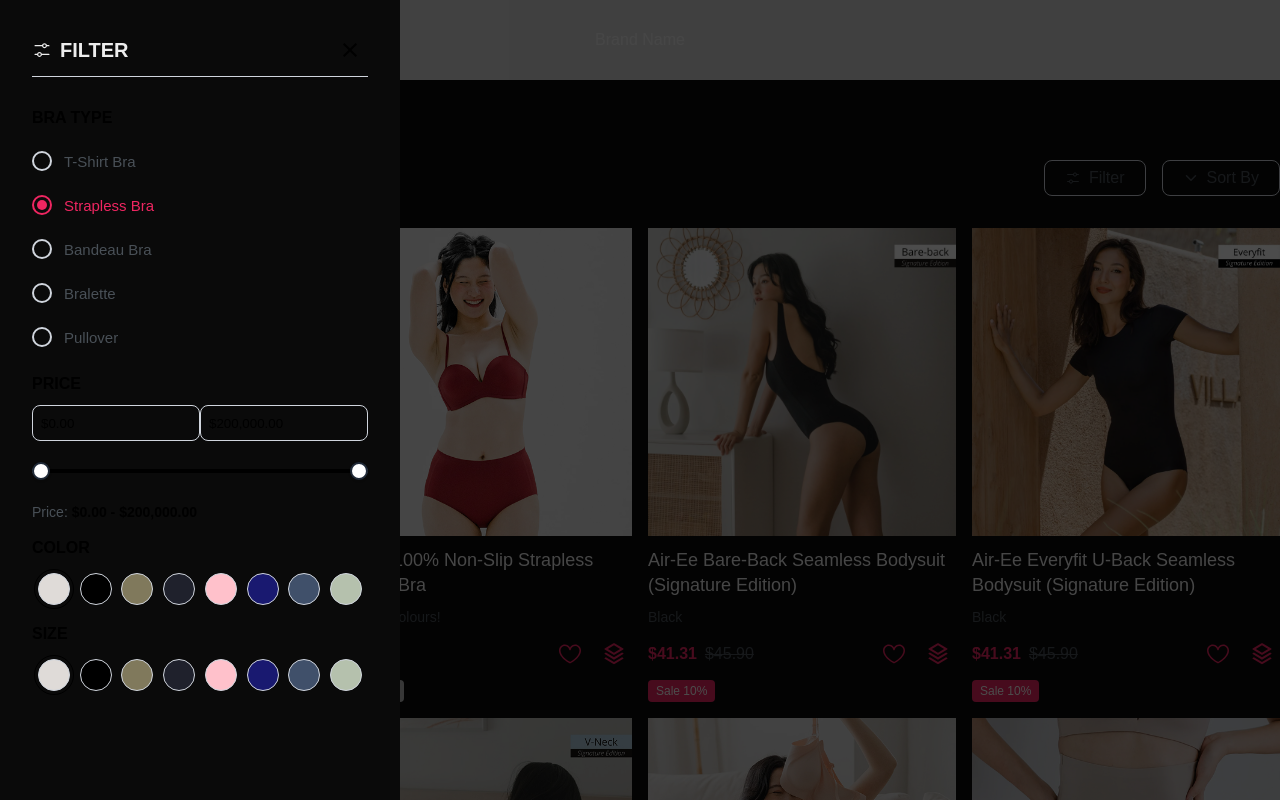
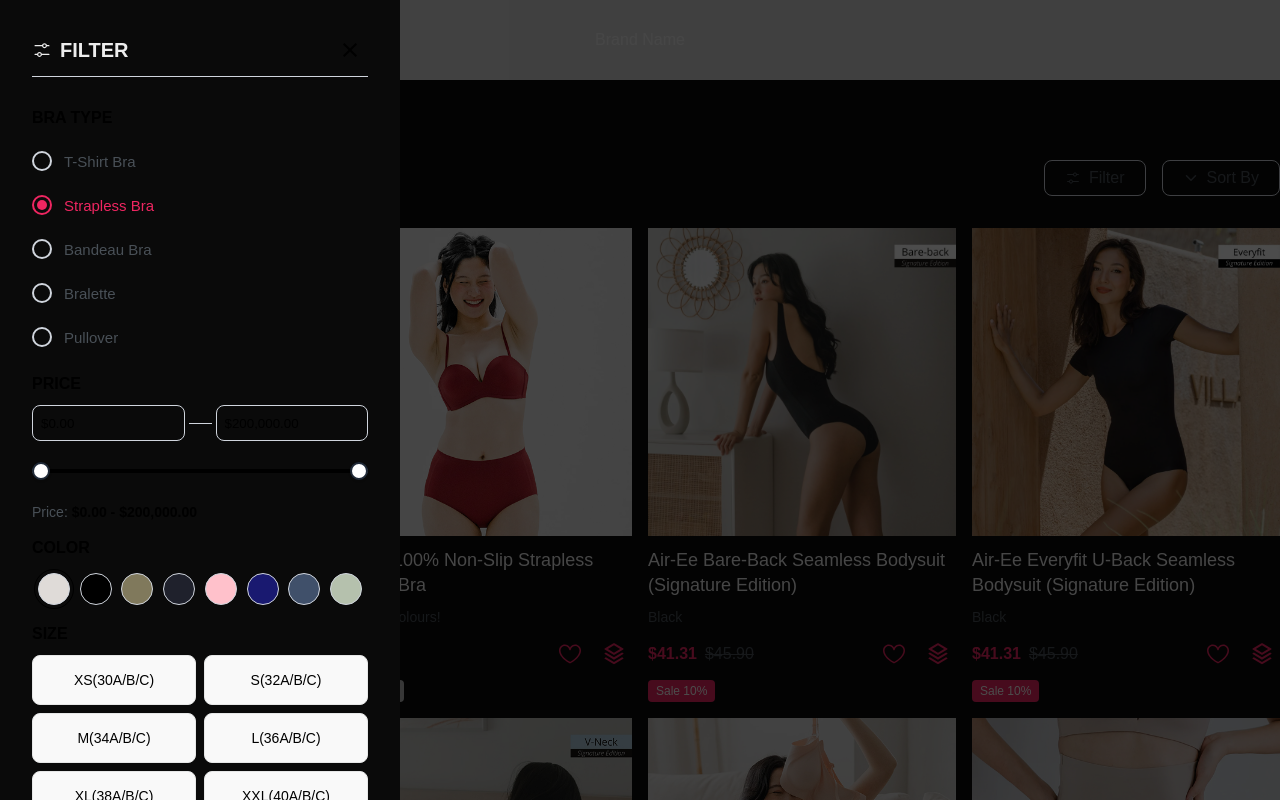
Before and after one commit to aljimsondev/imin-coding-test, a Next.js app: page / in a window 1280 px wide. Built offline with nearby package versions, Linux system fonts and the light colour scheme.

Commit message:
Chore | added filters

```diff
--- a/src/app/globals.css
+++ b/src/app/globals.css
@@ -9,8 +9,9 @@
   --primary: #000000;
   --secondary: #d9d9d9;
   --muted: #bababa;
-  --muted-foreground: #f0f0f0;
+  --muted-foreground: #f9f9f9;
   --border: #d0d5dd;
+  --border-foreground: #e6e7e7;
   --card: #ffffff;
 
   /*ACCENT COLORS*/
--- a/src/components/button/button.css
+++ b/src/components/button/button.css
@@ -8,6 +8,7 @@
   transition: 300ms;
   display: flex;
   align-items: center;
+  justify-content: center;
   gap: var(--gap);
 }
 
@@ -47,6 +48,12 @@
   }
 }
 
+.button-ghost {
+  background: var(--muted-foreground);
+  color: var(--text-primary);
+  border: 1px solid var(--border-foreground);
+}
+
 /* SIZES */
 
 .button-default {
--- a/src/components/button/index.tsx
+++ b/src/components/button/index.tsx
@@ -9,6 +9,7 @@ const buttonVariants = cva('button', {
       outline: 'button-outline',
       secondary: 'button-secondary',
       'outline-destructive': 'button-outline-destructive',
+      ghost: 'button-ghost',
     },
     size: {
       default: 'button-default',
@@ -30,7 +31,7 @@ function Button({
 }: React.ComponentProps<'button'> & VariantProps<typeof buttonVariants> & {}) {
   return (
     <button
-      className={buttonVariants({ size, variant, className })}
+      className={buttonVariants({ className, size, variant })}
       {...rest}
     />
   );
--- /dev/null
+++ b/src/components/filters/price-filter.css
@@ -0,0 +1,4 @@
+.price-input-separator {
+  max-width: 23px;
+  margin: 0 4px;
+}
--- /dev/null
+++ b/src/components/filters/price-filter.tsx
@@ -0,0 +1,55 @@
+import Input from '@/components/input/input';
+import RangeSlider from '@/components/input/range';
+import Separator from '@/components/separator';
+import Typography from '@/components/typography';
+import { currencyFormatter } from '@/lib/utils/currency-formatter';
+import { ChangeEvent, useState } from 'react';
+import './price-filter.css';
+
+// filter price component
+interface PriceFilterProps {
+  maxPriceRange: number;
+  minPriceRange: number;
+}
+export default function PriceFilter({
+  maxPriceRange,
+  minPriceRange,
+}: PriceFilterProps) {
+  const [startValue, setStartValue] = useState(minPriceRange);
+  const [endValue, setEndValue] = useState(maxPriceRange);
+
+  const handleInputChange = (e: ChangeEvent<HTMLInputElement>) => {
+    // handle input change here
+  };
+
+  return (
+    <div>
+      <div className="flex items-center">
+        <Input
+          value={currencyFormatter(startValue)}
+          onChange={handleInputChange}
+        />
+        <Separator className="price-input-separator" />
+        <Input
+          value={currencyFormatter(endValue)}
+          onChange={handleInputChange}
+        />
+      </div>
+      <RangeSlider
+        max={maxPriceRange}
+        min={minPriceRange}
+        onMaxValueChange={(val) => setEndValue(val)}
+        onMinValueChange={(val) => setStartValue(val)}
+      />
+
+      <div className="flex items-center">
+        <Typography variant="small" className="text-muted">
+          Price:{' '}
+          <strong className="text-muted font-bold text-primary">
+            {currencyFormatter(startValue)} - {currencyFormatter(endValue)}
+          </strong>
+        </Typography>
+      </div>
+    </div>
+  );
+}
--- /dev/null
+++ b/src/components/filters/size-filter.css
@@ -0,0 +1,10 @@
+.size-filter-wrapper {
+  display: grid;
+  position: relative;
+  grid-template-columns: repeat(2, 1fr);
+  gap: var(--gap);
+
+  & button {
+    padding: 24px;
+  }
+}
--- /dev/null
+++ b/src/components/filters/size-filter.tsx
@@ -0,0 +1,24 @@
+import Button from '@/components/button';
+import { sizeFilters } from '@/constants/filter';
+import './size-filter.css';
+
+function SizeFilter() {
+  return (
+    <div className="size-filter-wrapper">
+      {sizeFilters.map((filter) => {
+        return (
+          <Button
+            key={filter.id}
+            size="sm"
+            variant="ghost"
+            className="text-sm flex items-center justify-center"
+          >
+            {filter.size}
+          </Button>
+        );
+      })}
+    </div>
+  );
+}
+
+export default SizeFilter;
--- a/src/components/menu/filter.menu.tsx
+++ b/src/components/menu/filter.menu.tsx
@@ -1,16 +1,14 @@
 import ColorSelector from '@/components/button/color-sector';
 import IconButton from '@/components/button/icon.button';
-import Input from '@/components/input/input';
+import PriceFilter from '@/components/filters/price-filter';
+import SizeFilter from '@/components/filters/size-filter';
 import Radio from '@/components/input/radio';
-import RangeSlider from '@/components/input/range';
 import { ListGroup } from '@/components/list';
 import { Portal } from '@/components/modal/portal';
 import Separator from '@/components/separator';
 import Typography from '@/components/typography';
 import { braTypeFilters, colorFilters } from '@/constants/filter';
-import { currencyFormatter } from '@/lib/utils/currency-formatter';
 import { useFilterStore } from '@/store/filter.store';
-import { ChangeEvent, useState } from 'react';
 import { MdOutlineClose } from 'react-icons/md';
 import { VscSettings } from 'react-icons/vsc';
 import './filter.menu.css';
@@ -62,15 +60,7 @@ function FilterMenu() {
             </div>
           </ListGroup>
           <ListGroup title="Size">
-            <div className="flex items-center justify-evenly">
-              {colorFilters.map((filter) => (
-                <ColorSelector
-                  color={filter.color}
-                  key={filter.id}
-                  value="#DFDBD8"
-                />
-              ))}
-            </div>
+            <SizeFilter />
           </ListGroup>
         </div>
       </aside>
@@ -79,48 +69,3 @@ function FilterMenu() {
 }
 
 export default FilterMenu;
-
-// filter price component
-interface PriceFilterProps {
-  maxPriceRange: number;
-  minPriceRange: number;
-}
-function PriceFilter({ maxPriceRange, minPriceRange }: PriceFilterProps) {
-  const [startValue, setStartValue] = useState(minPriceRange);
-  const [endValue, setEndValue] = useState(maxPriceRange);
-
-  const handleInputChange = (e: ChangeEvent<HTMLInputElement>) => {
-    // handle input change here
-  };
-
-  return (
-    <div>
-      <div className="flex items-center">
-        <Input
-          value={currencyFormatter(startValue)}
-          onChange={handleInputChange}
-        />
-        <div />
-        <Input
-          value={currencyFormatter(endValue)}
-          onChange={handleInputChange}
-        />
-      </div>
-      <RangeSlider
-        max={maxPriceRange}
-        min={minPriceRange}
-        onMaxValueChange={(val) => setEndValue(val)}
-        onMinValueChange={(val) => setStartValue(val)}
-      />
-
-      <div className="flex items-center">
-        <Typography variant="small" className="text-muted">
-          Price:{' '}
-          <strong className="text-muted font-bold text-primary">
-            {currencyFormatter(startValue)} - {currencyFormatter(endValue)}
-          </strong>
-        </Typography>
-      </div>
-    </div>
-  );
-}
--- a/src/components/separator/index.tsx
+++ b/src/components/separator/index.tsx
@@ -1,7 +1,9 @@
+import cn from 'classnames';
+import { HTMLAttributes } from 'react';
 import './separator.css';
 
-function Separator() {
-  return <div className="separator" />;
+function Separator({ className, ...rest }: HTMLAttributes<HTMLDivElement>) {
+  return <div className={cn('separator', className)} {...rest} />;
 }
 
 export default Separator;
--- a/src/constants/filter.ts
+++ b/src/constants/filter.ts
@@ -55,3 +55,30 @@ export const colorFilters = [
     id: 8,
   },
 ];
+
+export const sizeFilters = [
+  {
+    size: 'XS(30A/B/C)',
+    id: 1,
+  },
+  {
+    size: 'S(32A/B/C)',
+    id: 2,
+  },
+  {
+    size: 'M(34A/B/C)',
+    id: 3,
+  },
+  {
+    size: 'L(36A/B/C)',
+    id: 4,
+  },
+  {
+    size: 'XL(38A/B/C)',
+    id: 5,
+  },
+  {
+    size: 'XXL(40A/B/C)',
+    id: 6,
+  },
+];
```
